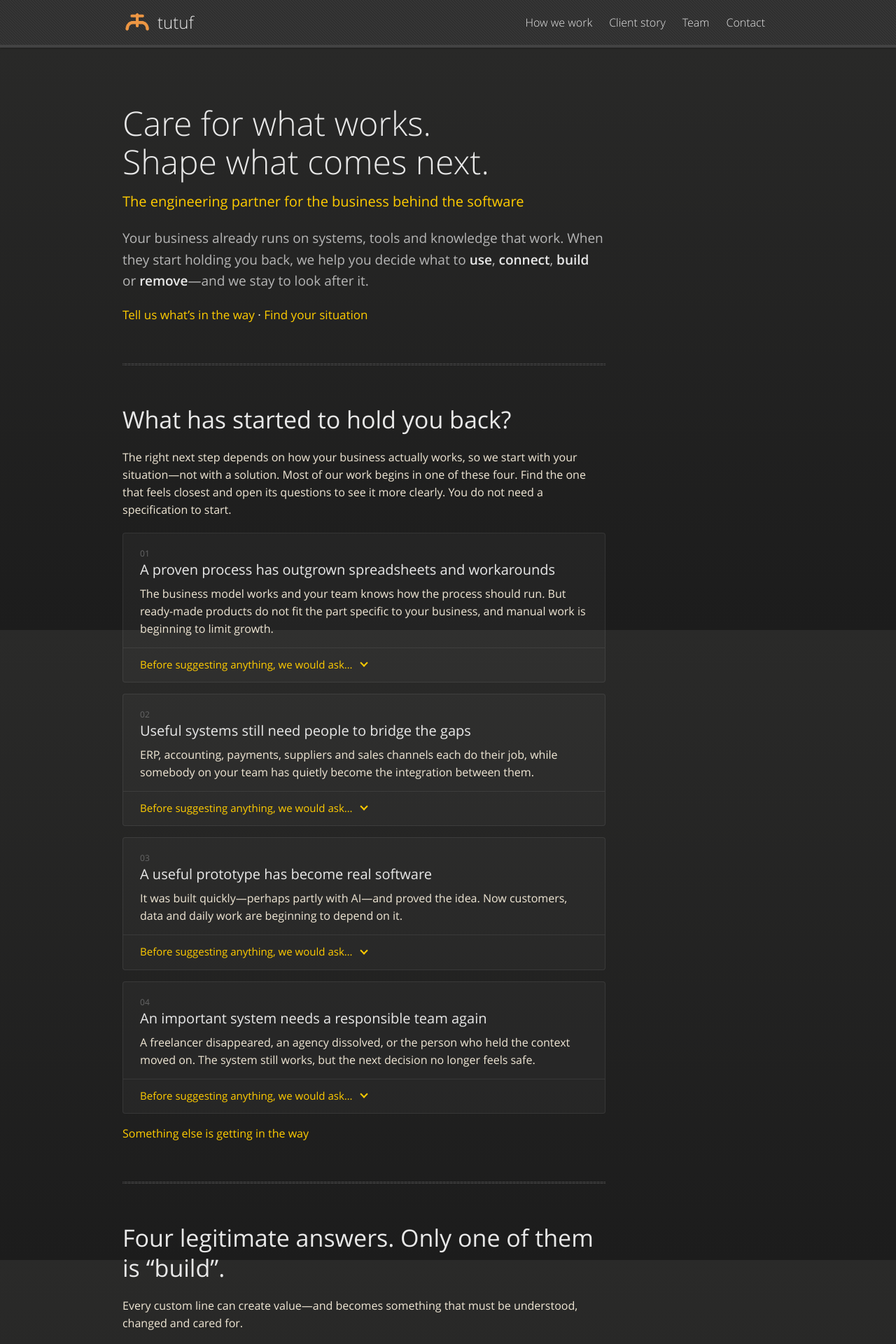
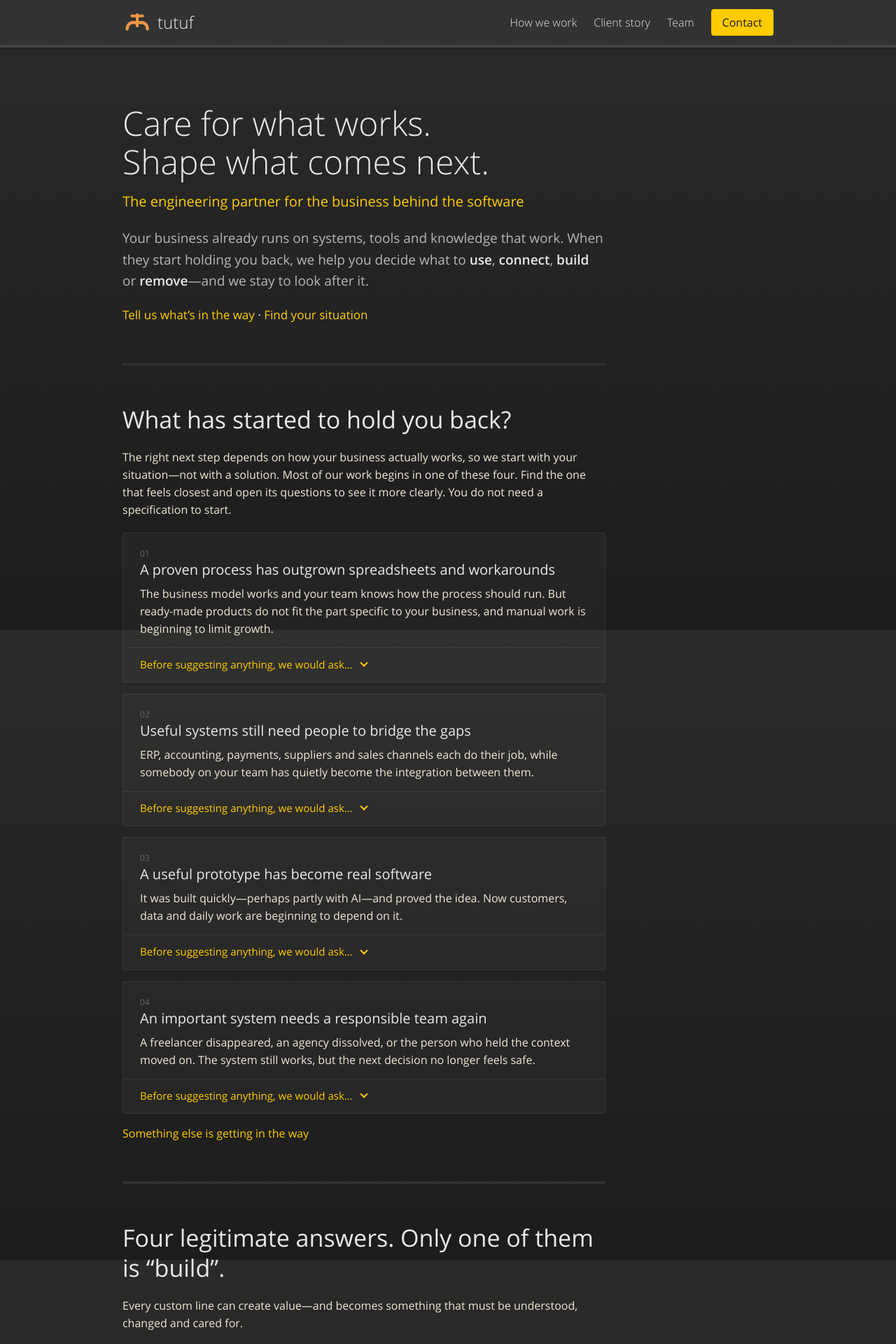
Before and after one commit to tutuf/tutuf.github.io, a Jekyll site: the page built from index.md, in a window 1280 px wide. Shown: the top 1920 px of the page at 70% size. Built offline with Jekyll 4.4.1, drawn with Linux system fonts in a browser that asks for light colours.

Commit message:
Make Contact a gold button in the nav
Point it at /#a-useful-first-conversation so it works from every page,
not only the home page.

Co-Authored-By: Claude Opus 5.5 <noreply@anthropic.com>

```diff
--- a/_data/menus.yml
+++ b/_data/menus.yml
@@ -9,8 +9,9 @@ main:
     url: "/team/"
     weight: 3
   - name: "Contact"
-    url: "#a-useful-first-conversation"
+    url: "/#a-useful-first-conversation"
     weight: 4
+    class: "menu-button"
 
 footer:
   - name: "Home"
--- a/_includes/main-menu-mobile.html
+++ b/_includes/main-menu-mobile.html
@@ -2,7 +2,7 @@
   {% assign mainmenu = site.data.menus.main | sort: 'weight'  %}
   <ul>
     {% for item in mainmenu %}
-    <li class="{% if item.url == page.url %}active{% endif %}">
+    <li class="{% if item.url == page.url %}active{% endif %} {{ item.class }}">
       <a href="{{ item.url | relative_url }}">{{ item.name }}</a>
     </li>
     {% endfor %}
--- a/_includes/main-menu.html
+++ b/_includes/main-menu.html
@@ -2,7 +2,7 @@
   {% assign mainmenu = site.data.menus.main | sort: 'weight'  %}
   <ul>
     {% for item in mainmenu %}
-    <li class="{% if item.url == page.url %}active{% endif %}">
+    <li class="{% if item.url == page.url %}active{% endif %} {{ item.class }}">
       <a href="{{ item.url | relative_url }}">{{ item.name }}</a>
     </li>
     {% endfor %}
--- a/assets/css/style.scss
+++ b/assets/css/style.scss
@@ -130,12 +130,34 @@ strong {
   font-weight: 400;
 }
 
+// Contact as the one gold button in the nav
+.main-menu > ul > li.menu-button {
+  margin-left: 12px;
+
+  > a {
+    padding: 7px 16px;
+    border-radius: 4px;
+    background: $primary;
+    color: $page-dark;
+    font-weight: 400;
+
+    &:hover {
+      background: $primary-light;
+      color: $page-dark;
+    }
+  }
+}
+
 .main-menu-mobile {
   background: $page-dark;
 
   ul li a {
     color: $black;
     font-weight: 300;
+  }
+
+  ul li.menu-button a {
+    color: $primary;
   }
 }
 
```
